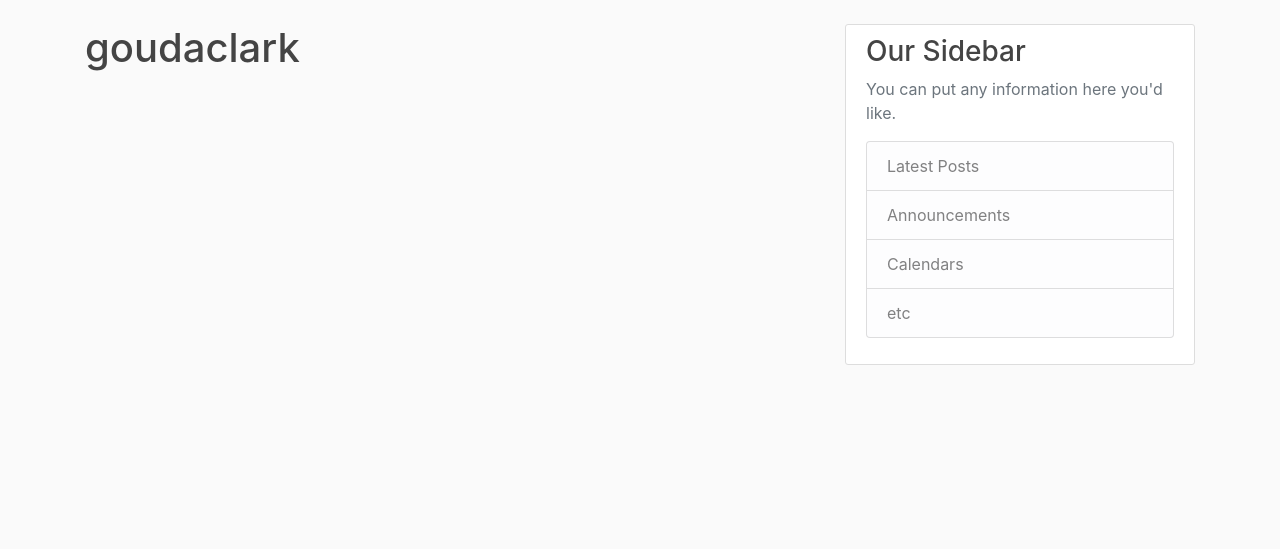
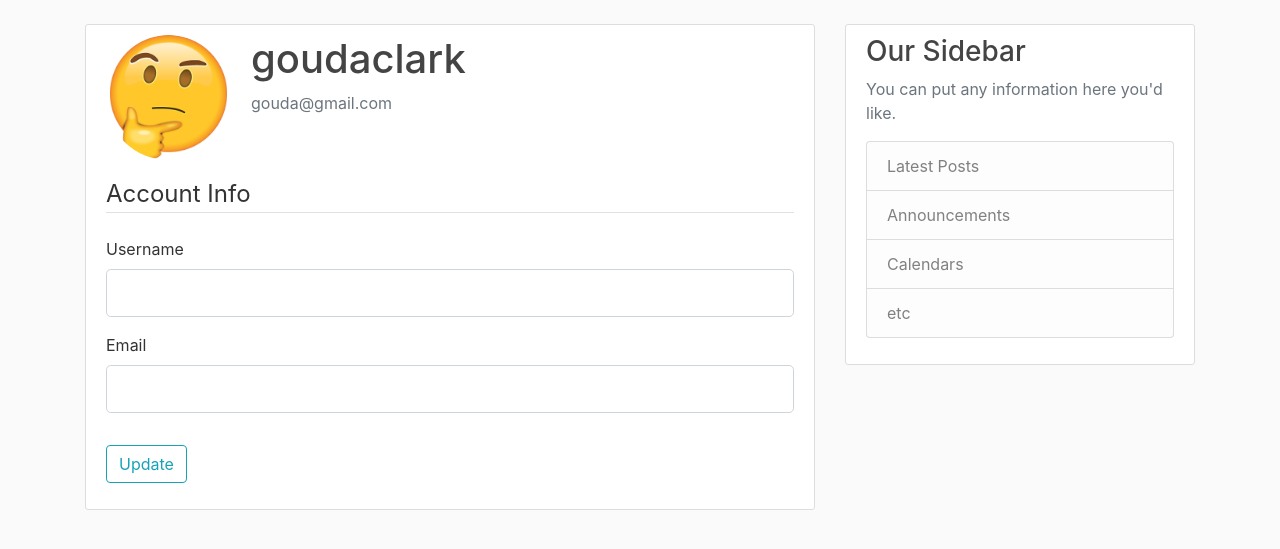
Before and after one commit to atlgouda/kid_planner, a Flask app: page /account in a window 1280 px wide. Shown: the part 56-605 px from the top of the page. Run offline with Flask 2, Linux system fonts and the light colour scheme; a user stored in the database is signed in; some libraries are stand-ins or nearby versions.

Commit message:
account profile page

```diff
--- a/planner/__init__.py
+++ b/planner/__init__.py
@@ -1,11 +1,12 @@
+
 from flask import Flask
 from flask_sqlalchemy import SQLAlchemy
 from flask_bcrypt import Bcrypt
 from flask_login import LoginManager
 
 app = Flask(__name__)
-app.config['SECRET_KEY']='10eba29c88131580215be7db2c58c78c'
-app.config['SQLALCHEMY_DATABASE_URI']= 'sqlite:///site.db'
+app.config['SECRET_KEY'] = '10eba29c88131580215be7db2c58c78c'
+app.config['SQLALCHEMY_DATABASE_URI'] = 'sqlite:///site.db'
 db = SQLAlchemy(app)
 bcrypt = Bcrypt(app)
 login_manager = LoginManager(app)
--- a/planner/forms.py
+++ b/planner/forms.py
@@ -1,4 +1,5 @@
 from flask_wtf import FlaskForm
+from flask_login import current_user
 from wtforms import StringField, PasswordField, SubmitField, BooleanField
 from wtforms.validators import DataRequired, Length, Email, EqualTo, ValidationError
 from planner.models import User
@@ -29,3 +30,23 @@ class LoginForm(FlaskForm):
     password = PasswordField('Password', validators=[DataRequired()])
     remember = BooleanField('Remember Me')
     submit = SubmitField('Log In')
+
+
+class UpdateAccountForm(FlaskForm):
+    username = StringField('Username',
+                            validators=[DataRequired(), Length(min=2, max=20)])
+    email = StringField('Email',
+                        validators=[DataRequired(), Email()])
+    submit = SubmitField('Update')
+
+    def validate_username(self, username):
+        if username.data != current_user.username:
+            user = User.query.filter_by(username=username.data).first()
+            if user:
+                raise ValidationError('Username taken.  Please choose another one')
+
+    def validate_email(self, email):
+        if email.data != current_user.email:
+            user = User.query.filter_by(email=email.data).first()
+            if user:
+                raise ValidationError('Email address taken.  Please choose another one')
--- a/planner/routes.py
+++ b/planner/routes.py
@@ -1,6 +1,6 @@
 from flask import render_template, url_for, flash, redirect, request
 from planner import app, db, bcrypt
-from planner.forms import RegistrationForm, LoginForm
+from planner.forms import RegistrationForm, LoginForm, UpdateAccountForm
 from planner.models import User, Activity
 from flask_login import login_user, current_user, logout_user, login_required
 
@@ -66,4 +66,7 @@ def logout():
 @app.route('/account')
 @login_required
 def account():
-        return render_template('account.html', title='Account')
+        form = UpdateAccountForm()
+        image_file = url_for('static', filename='profile_pics/' + current_user.image_file)
+        return render_template('account.html', title='Account',
+                                image_file=image_file, form=form)
--- a/planner/templates/account.html
+++ b/planner/templates/account.html
@@ -1,4 +1,48 @@
 {% extends "layout.html" %}
 {% block content %}
-    <h1>{{ current_user.username }}</h1>
+<div class="content-section">
+    <div class="media">
+        <img class="rounded-circle account-img" src="{{ image_file }}">
+        <div class="media-body">
+            <h2 class="account-heading">{{ current_user.username }}</h2>
+            <p class="text-secondary">{{ current_user.email }}</p>
+        </div>
+    </div>
+    <form method="POST" action="">
+        {{ form.hidden_tag() }}
+        <fieldset class="form-group">
+            <legend class="border-bottom mb-4">Account Info</legend>
+            <div class="form-group">
+                {{ form.username.label(class="form-control-label") }}
+                {% if form.username.errors %}
+                {{ form.username(class="form-control form-control-lg is-invalid") }}
+                <div class="invalid-feedback">
+                    {% for error in form.username.errors %}
+                    <span>{{ error }}</span>
+                    {% endfor %}
+                </div>
+                {% else %}
+                {{ form.username(class="form-control form-control-lg") }}
+                {% endif %}
+            </div>
+            <div class="form-group">
+                {{ form.email.label(class="form-control-label") }}
+                {% if form.email.errors %}
+                {{ form.email(class="form-control form-control-lg is-invalid") }}
+                <div class="invalid-feedback">
+                    {% for error in form.email.errors %}
+                    <span>{{ error }}</span>
+                    {% endfor %}
+                </div>
+                {% else %}
+                {{ form.email(class="form-control form-control-lg") }}
+                {% endif %}
+            </div>
+        </fieldset>
+        <div class="form-group">
+            {{ form.submit(class="btn btn-outline-info")}}
+        </div>
+    </form>
+
+</div>
 {% endblock content %}
--- a/planner/templates/login.html
+++ b/planner/templates/login.html
@@ -46,7 +46,7 @@
 </div>
 <div class="border-top pt-3">
     <small class="text-muted">
-            Need an Account? <a class="ml-2", href="{{ url_for('register') }}">Sign Up Now</a>
+        Need an Account? <a class="ml-2" , href="{{ url_for('register') }}">Sign Up Now</a>
     </small>
 </div>
 {% endblock content %}
--- a/planner/templates/register.html
+++ b/planner/templates/register.html
@@ -65,7 +65,7 @@
 </div>
 <div class="border-top pt-3">
     <small class="text-muted">
-            Already have an account? <a class="ml-2", href="{{ url_for('login') }}">Sign In</a>
+        Already have an account? <a class="ml-2" , href="{{ url_for('login') }}">Sign In</a>
     </small>
 </div>
 {% endblock content %}
```
Also changed, not shown: planner/templates/layout.html (+16 -5 lines), planner/static/profile_pics/default.jpg (added). Lines whose indentation alone changed are shown as unchanged.
